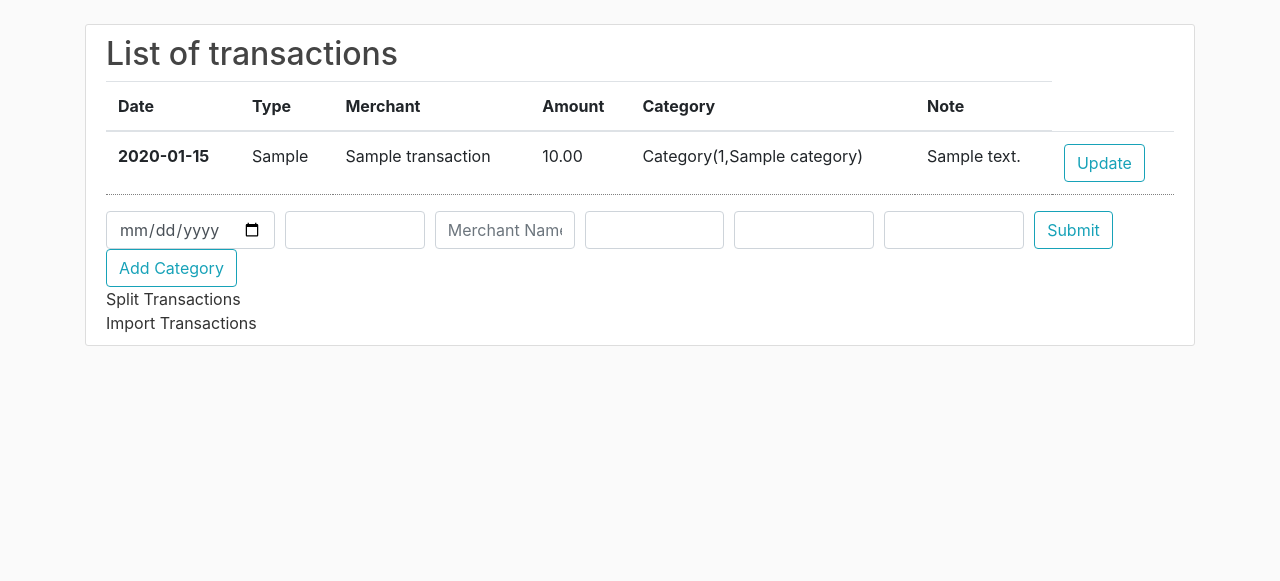
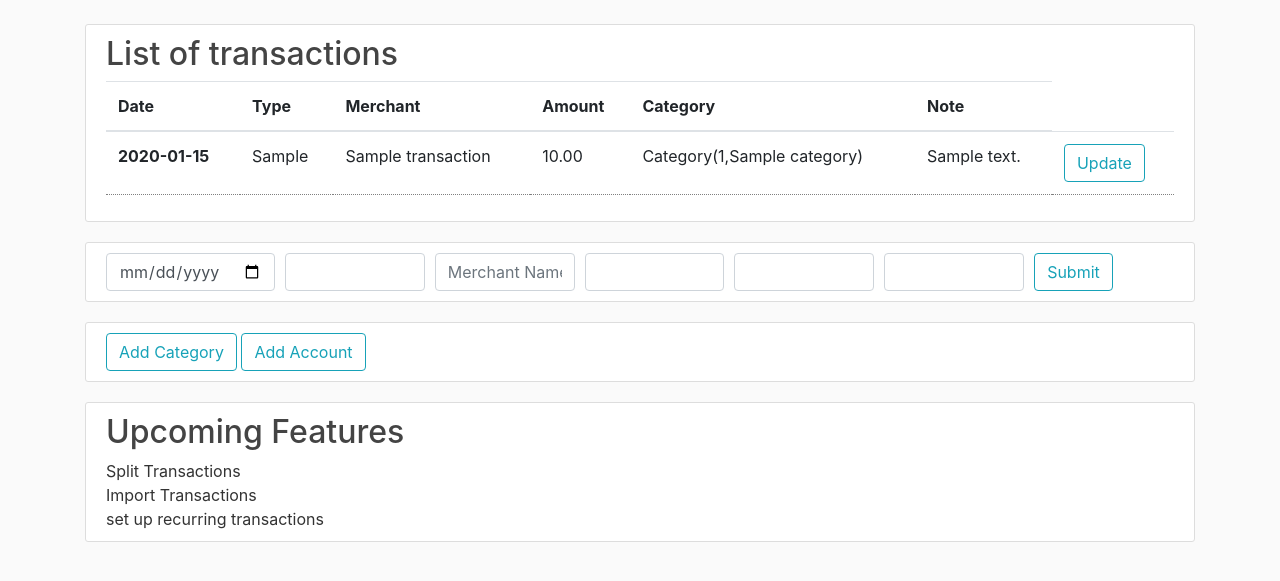
Before and after one commit to JSellers0/rw_budget, a Flask app: template templates/transactions/transactions.html in a window 1280 px wide. Shown: the part 56-637 px from the top of the page. Run offline with Flask 3, Linux system fonts and the light colour scheme; the template is opened without the code that fills it: values that come from a table or form of the project are taken from there, others are empty; tables that the repository leaves empty hold one stand-in row (values such as "Sample post"); form fields are guessed from the names that the template uses; parts of the project's set-up code (start-up, migrations or seed data) failed here and were passed over; some libraries are stand-ins or nearby versions.

Commit message:
reorganize.  add todo

```diff
--- a/templates/transactions/transactions.html
+++ b/templates/transactions/transactions.html
@@ -6,7 +6,6 @@
 {% block body %}
 <div class="content-section">
     <h2>List of transactions</h2>
-    <div>
     <table class="table table-hover">
     <thead>
         <tr>
@@ -33,9 +32,10 @@
     </tbody>
     </table>
 </div>
-    <div>
+<div class="content-section">
     <form method="POST", action="">
         {{ form.hidden_tag() }}
+        {# ToDo: Turn this back into a regular form #}
         <fieldset class="form-row">
             <div class="col">{{form.transaction_date(class="form-control")}}</div>
             <div class="col">{{form.transaction_type(class="form-control")}}</div>
@@ -52,8 +52,14 @@
         </fieldset>
     </form>
 </div>
+<div class="content-section">
     <a href="{{url_for("new_category")}}" class="btn btn-outline-info">Add Category</a>
+    <a href="{{url_for("new_account")}}" class="btn btn-outline-info">Add Account</a>
+</div>
+<div class="content-section">
+    <h2> Upcoming Features</h2>
     <div>Split Transactions</div>
     <div>Import Transactions</div>
+    <div>set up recurring transactions</div>
 </div>
 {% endblock %}
```
Lines whose indentation alone changed are shown as unchanged.
